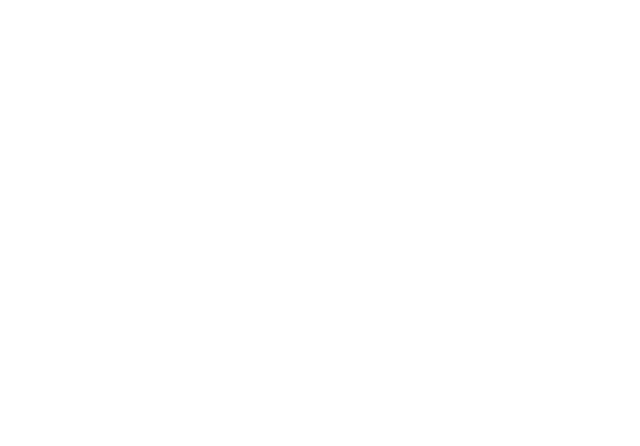
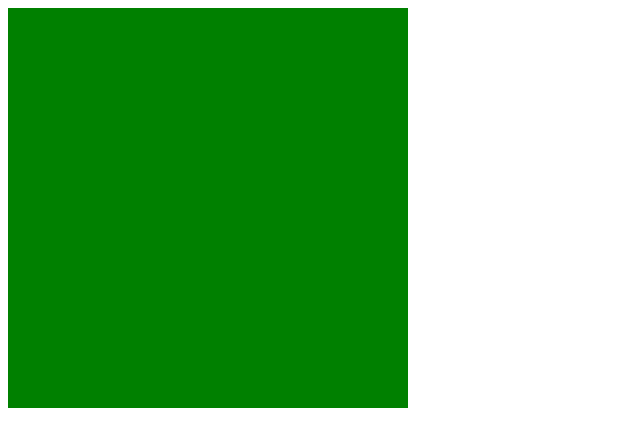
Before and after one commit to rodolfoarambulo/etch-a-sketch, a plain HTML site: page index.html in a window 1280 px wide. Shown: the whole page, without its empty margins (0-640 px from the left). Drawn offline with Linux system fonts and the light colour scheme.

Commit message:
Fix grid logic to draw a 16x16 square grid

```diff
--- a/index.html
+++ b/index.html
@@ -4,9 +4,10 @@
     <meta charset="UTF-8">
     <meta name="viewport" content="width=device-width, initial-scale=1.0">
     <title>Etch-a-Sketch</title>
+    <link rel="stylesheet" href="styles/style.css">
     <script src="scripts/etch-a-sketch.js" defer></script>
 </head>
 <body>
-    <div id="container"></div>
+    <div class="container"></div>
 </body>
 </html>
--- a/scripts/etch-a-sketch.js
+++ b/scripts/etch-a-sketch.js
@@ -1,6 +1,6 @@
-const container = document.querySelector('#container');
+const container = document.querySelector('.container');
 
-for (let i = 1; i <= 16; i++) {
+for (let i = 1; i <= 256; i++) {
     let newDiv = document.createElement('div');
     newDiv.id = 'g' + i;
     newDiv.className = 'grid';
--- /dev/null
+++ b/styles/style.css
@@ -0,0 +1,13 @@
+.container {
+    display: flex;
+    flex-wrap: wrap;
+    width: 400px;
+    height: 400px;
+}
+
+.grid {
+    width: 25px;
+    height: 25px;
+    column-gap: 0px;
+    background-color: green;
+}
```
